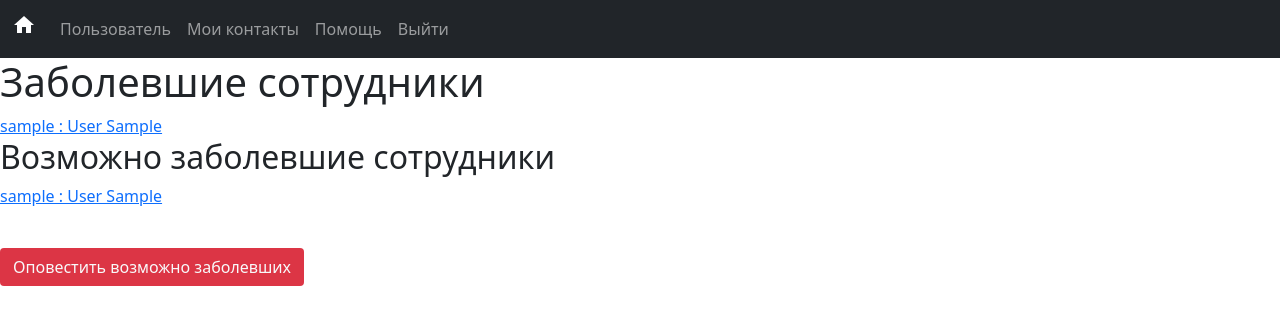
After one commit to bentnn/covid_bracelet, a Django app: template bracelet-project/main/templates/illnes.html in a window 1280 px wide. The commit adds this page. Shown: the top 325 px of the page. Run offline with Django 3.2, Linux system fonts and the light colour scheme; the template is opened without the code that fills it: most values are stand-ins (such as "Sample title", 1, 10 or a date in 2020).

Commit message:
add illnes page

```diff
--- /dev/null
+++ b/bracelet-project/main/templates/illnes.html
@@ -0,0 +1,32 @@
+{% extends 'base.html' %}
+
+{% block title %}
+	Illnes
+{% endblock %}
+
+{% block content %}
+	<h1>Заболевшие сотрудники</h1>
+	{% if empty_ill %}
+		<p>Заболевших сотрудников не найдено</p>
+	{% else %}
+
+		{% for user in ill_users %}
+		<a href="{% url 'info_about_person' user.id %}">{{ user.username }} : {{ user.last_name }} {{ user.first_name }}</a>
+		{% endfor %}
+
+		<h2>Возможно заболевшие сотрудники</h2>
+		{% if empty_passibly_ill %}
+			<p>Возможно заболевших сотрудников не найдено</p>
+		{% else %}
+			{% for user in passibly_ill %}
+			<p><a href="{% url 'info_about_person' user.id %}">{{ user.username }} : {{ user.last_name }} {{ user.first_name }}</a></p>
+			{% endfor %}
+			<br>
+			<p><a class="btn bg-danger text-light" href="mailto:
+				{% for user in passibly_ill %}
+					{{user.email}},
+				{% endfor %}
+				?subject=Ты заболел, брат&amp;body=sosi">Оповестить возможно заболевших</a></p>
+		{% endif %}
+	{% endif %}
+{% endblock %}
--- a/bracelet-project/main/templates/navbar.html
+++ b/bracelet-project/main/templates/navbar.html
@@ -15,7 +15,7 @@
             {% endif %}
         </a>
         {% if request.user.is_staff %}
-              <a class="nav-link" href="">Заболевания</a>
+              <a class="nav-link" href="{% url 'illnes' %}">Заболевания</a>
         {% endif %}
         <a class="nav-link" href="{% url 'help' %}">Помощь</a>
         <a class="nav-link text-right" href="{% url 'signout' %}">Выйти</a>
--- a/bracelet-project/main/urls.py
+++ b/bracelet-project/main/urls.py
@@ -9,4 +9,5 @@ urlpatterns = [
 	path('account', views.account, name='account'),
 	path('contacts', views.contacts, name='contacts'),
 	path('contacts/account/<int:user_id>', views.info_about_person, name='info_about_person'),
+	path('illnes', views.illnes, name='illnes'),
 ]
```
Also changed, not shown: bracelet-project/main/views.py (+27 -0 lines), bracelet-project/db.sqlite3.
